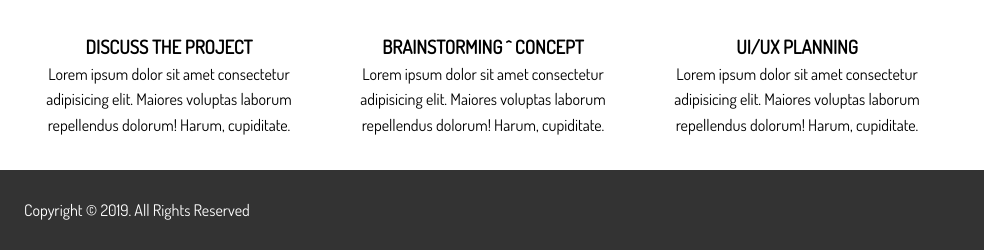
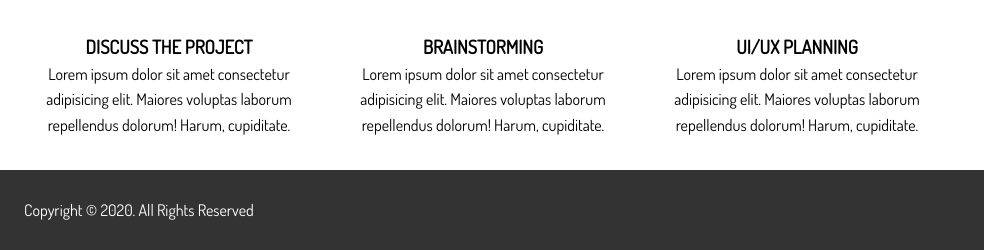
Before and after one commit to mherzog4/Porftolio-sample-website, a website: page dist/index.html in a window 1280 px wide. Shown: the part 1858-2108 px from the top of the page, 0-984 px from the left. Drawn offline with Linux system fonts and the light colour scheme.

Commit message:
Update index.html

```diff
--- a/dist/index.html
+++ b/dist/index.html
@@ -157,7 +157,7 @@
             <i class="fas fa-desktop fa-4x process-icon my-2">
               <div class="process-step">2</div>
             </i>
-            <h3>Brainstorming ^ Concept</h3>
+            <h3>Brainstorming</h3>
             <p>
               Lorem ipsum dolor sit amet consectetur adipisicing elit. Maiores
               voluptas laborum repellendus dolorum! Harum, cupiditate.
@@ -190,7 +190,7 @@
     <!-- Footer -->
     <footer id="main-footer">
       <div class="footer-content container">
-        <p>Copyright &copy; 2019. All Rights Reserved</p>
+        <p>Copyright &copy; 2020. All Rights Reserved</p>
         <div class="social">
           <i class="fab fa-twitter"></i>
           <i class="fab fa-facebook"></i>
```
